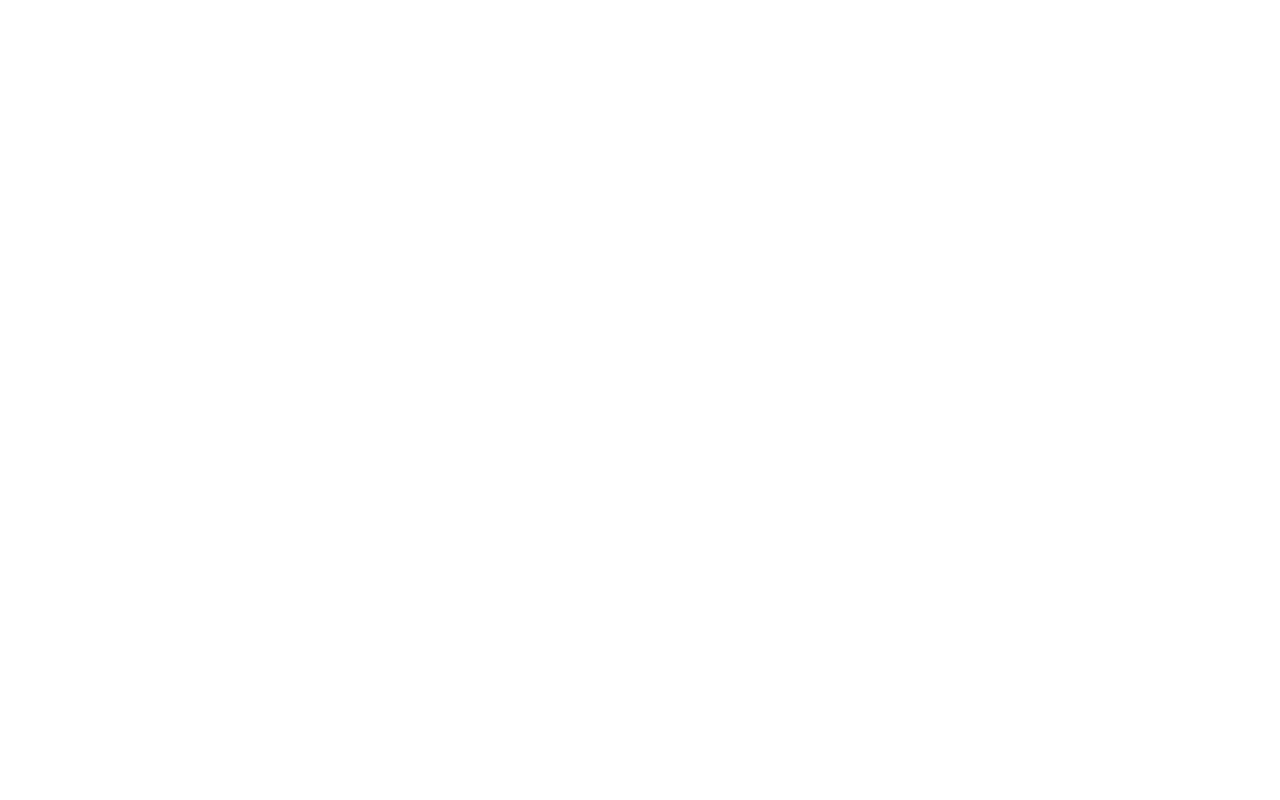
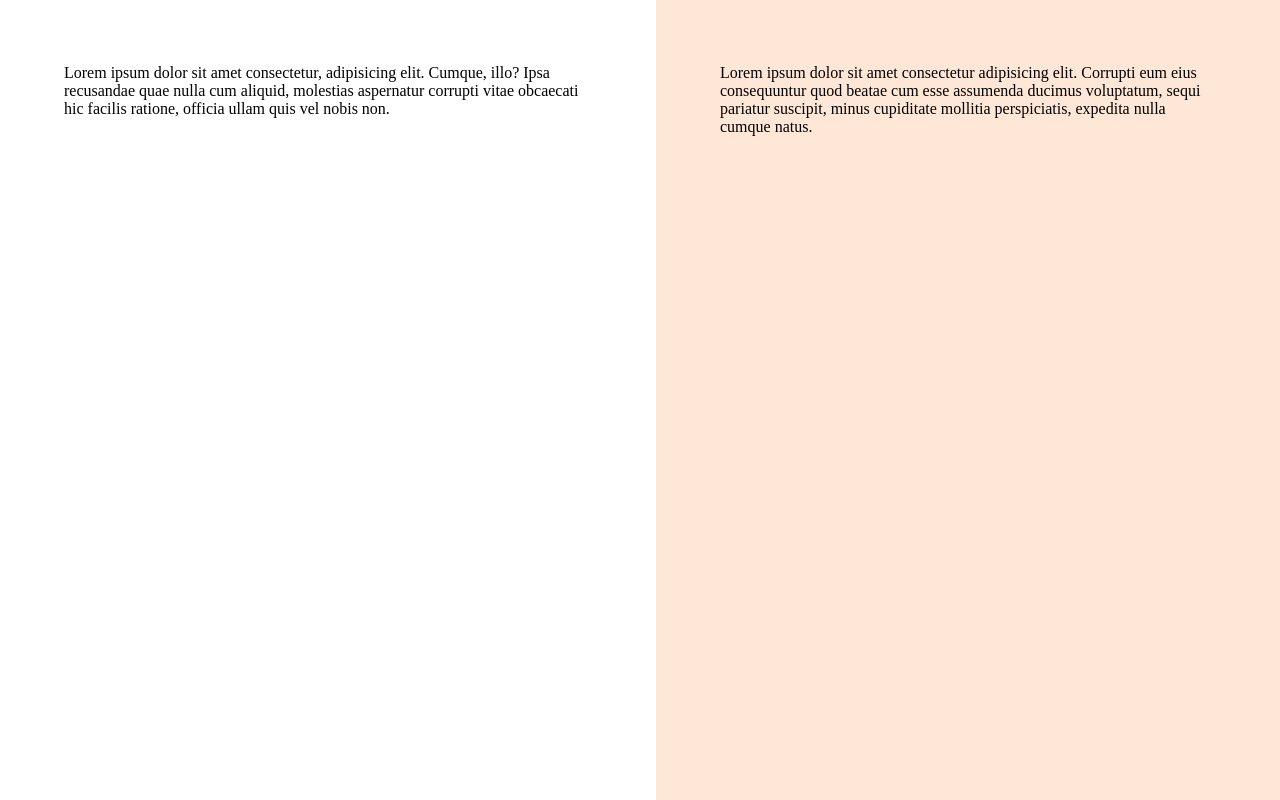
Before and after one commit to jonathadevbr/formulario-matricula, a plain HTML site: page index.html in a window 1280 px wide. Drawn offline with Linux system fonts and the light colour scheme.

Commit message:
layout css

```diff
--- a/index.html
+++ b/index.html
@@ -16,7 +16,23 @@
 </head>
 
 <body>
+    <div id="app">
+        <main>
+            <div class="main-container">
+                Lorem ipsum dolor sit amet consectetur, adipisicing elit. Cumque, illo? Ipsa recusandae quae nulla cum
+                aliquid, molestias aspernatur corrupti vitae obcaecati hic facilis ratione, officia ullam quis vel nobis
+                non.
+            </div>
+        </main>
 
+        <aside>
+            <div class="aside-container">
+                Lorem ipsum dolor sit amet consectetur adipisicing elit. Corrupti eum eius consequuntur quod beatae cum
+                esse assumenda ducimus voluptatum, sequi pariatur suscipit, minus cupiditate mollitia perspiciatis,
+                expedita nulla cumque natus.
+            </div>
+        </aside>
+    </div>
 </body>
 
 </html>
--- a/styles/global.css
+++ b/styles/global.css
@@ -1,5 +1,11 @@
+* {
+    margin: 0;
+    padding: 0;
+    box-sizing: border-box;
+}
+
 :root {
-    --font-family: 'Poppins', 'sans-serif';
+    --font-family: 'Poppins', sans-serif;
     --text: 400 1rem/1.5 var(--font-family);
     --text-sm: 400 0.875rem/1.4 var(--font-family);
 
@@ -14,6 +20,9 @@
 
     --stroke-default: #D6D3D1;
     --stroke-highlight: #F3541C;
-
     --semantic-error: #DC2626;
 }
+
+body {
+    overflow: hidden;
+}
--- a/styles/index.css
+++ b/styles/index.css
@@ -1 +1,2 @@
 @import url(global.css);
+@import url(layout.css);
--- /dev/null
+++ b/styles/layout.css
@@ -0,0 +1,26 @@
+#app {
+    display: grid;
+    grid-template-columns: 51.25% 48.75%;
+
+    height: 100vh;
+    overflow: hidden;
+}
+
+main {
+    overflow: auto;
+    padding: 4rem;
+
+    & .main-container {
+        max-width: 33rem;
+        margin-left: auto;
+    }
+}
+
+aside {
+    background-color: var(--surface-secondary);
+    padding: 4rem;
+
+    & .aside-container {
+        max-width: 31rem;
+    }
+}
```
